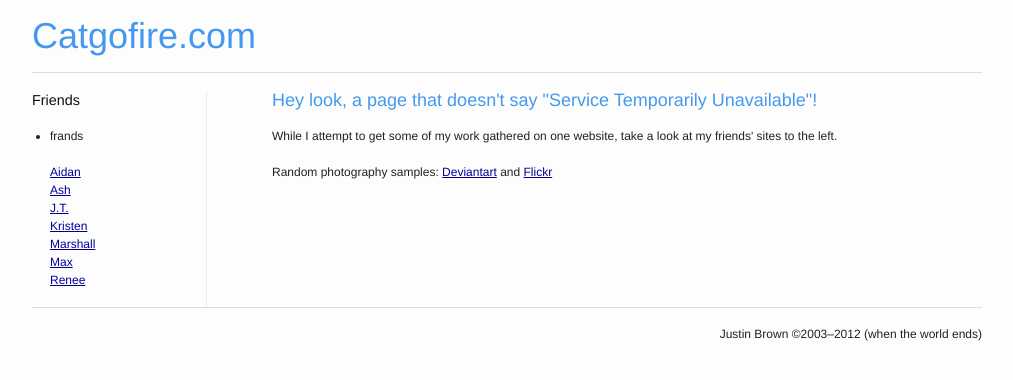
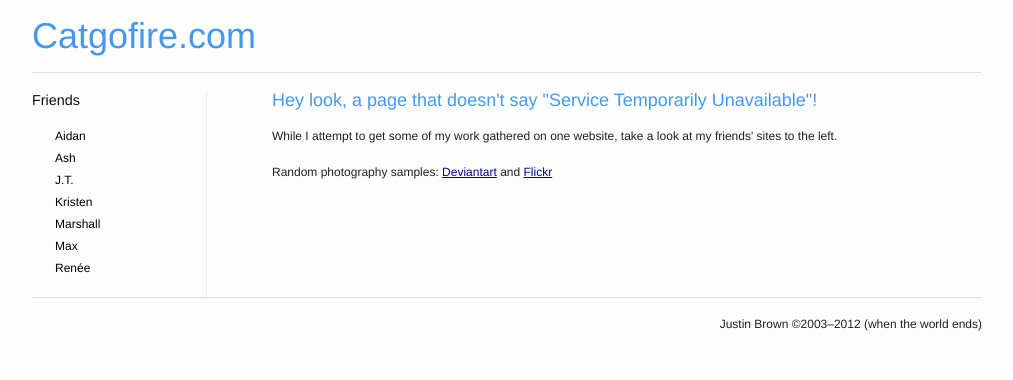
Before and after one commit to catgofire/catgofire.github.com, a Jekyll site: the page built from index.html, in a window 1280 px wide. Shown: the top 380 px of the page, without its empty margins (133-1146 px from the left). Built offline with Jekyll 4.4.1, drawn with Linux system fonts in a browser that asks for light colours; Markdown is read by kramdown in place of the engine named in the settings.

Commit message:
update sidebar links

```diff
--- /dev/null
+++ b/_includes/sidebar_content.html
@@ -0,0 +1,6 @@
+<h4>Friends</h4>
+<ul class="blank">
+  {% for friend in page.friends %}
+  <li><a href="{{ friend.site }}">{{ friend.name }}</a></li>
+  {% endfor %}
+</ul>
--- a/assets/css/main.css
+++ b/assets/css/main.css
@@ -13,3 +13,26 @@ h1, h3 {
 ul.blank {
   list-style-type: none;
 }
+
+a:active,
+a:focus
+{
+  outline:0
+}
+
+#sidebar a {
+  display: block;
+  text-decoration: none;
+  color: black;
+  /*background-color: #f5f5f5;*/
+  margin: 0px 0px 2px 0px;
+  padding-left: 5px;
+  height: 20px;
+  /*background-image: url(/assets/images/right-rounded-white.png);*/
+  background-position: right;
+  background-repeat: no-repeat;
+}
+#sidebar a:hover {
+  color: white;
+  background-color: #49e;
+}
--- a/index.html
+++ b/index.html
@@ -1,27 +1,25 @@
 ---
 layout: default
 title: Catgofire.com
+friends:
+  - name: Aidan
+    site: http://aidanzanders.com/
+  - name: Ash
+    site: http://www.ashsmash.com/
+  - name: J.T.
+    site: http://www.jtroll.com/
+  - name: Kristen
+    site: http://www.kristenl.com/
+  - name: Marshall
+    site: http://mroch.com/
+  - name: Max
+    site: http://maxj.net/
+  - name: Renée
+    site: http://www.andrew.cmu.edu/user/rcyang/
 ---
 
-{% assign friends = ["aidan, blah", "ash", "blahhh"] %}
-
-<div class="span-4 colborder">
-	<h4>Friends</h4>
-	<ul>
-		<li>frands</li>
-		{% for friend in friends %}
-			<li>feefi {{ friend }} fofum</li>
-		{% endfor %}
-	</ul>
-	<ul class="blank">
-		<li><a href="http://aidanzanders.com/">Aidan</a></li>
-		<li><a href="http://www.ashsmash.com/">Ash</a></li>
-		<li><a href="http://www.jtroll.com/">J.T.</a></li>
-		<li><a href="http://www.kristenl.com/">Kristen</a></li>
-		<li><a href="http://mroch.com/">Marshall</a></li>
-		<li><a href="http://maxj.net/">Max</a></li>
-		<li><a href="http://www.andrew.cmu.edu/user/rcyang/">Renee</a></li>
-	</ul>
+<div class="span-4 colborder" id="sidebar">
+  {% include sidebar_content.html %}
 </div>
 
 <div class="span-18 prepend-1 last">
```
Also changed, not shown: assets/images/right-rounded-white.png (added), assets/images/top-right-white-corner.png (added). Lines whose indentation alone changed are shown as unchanged.
